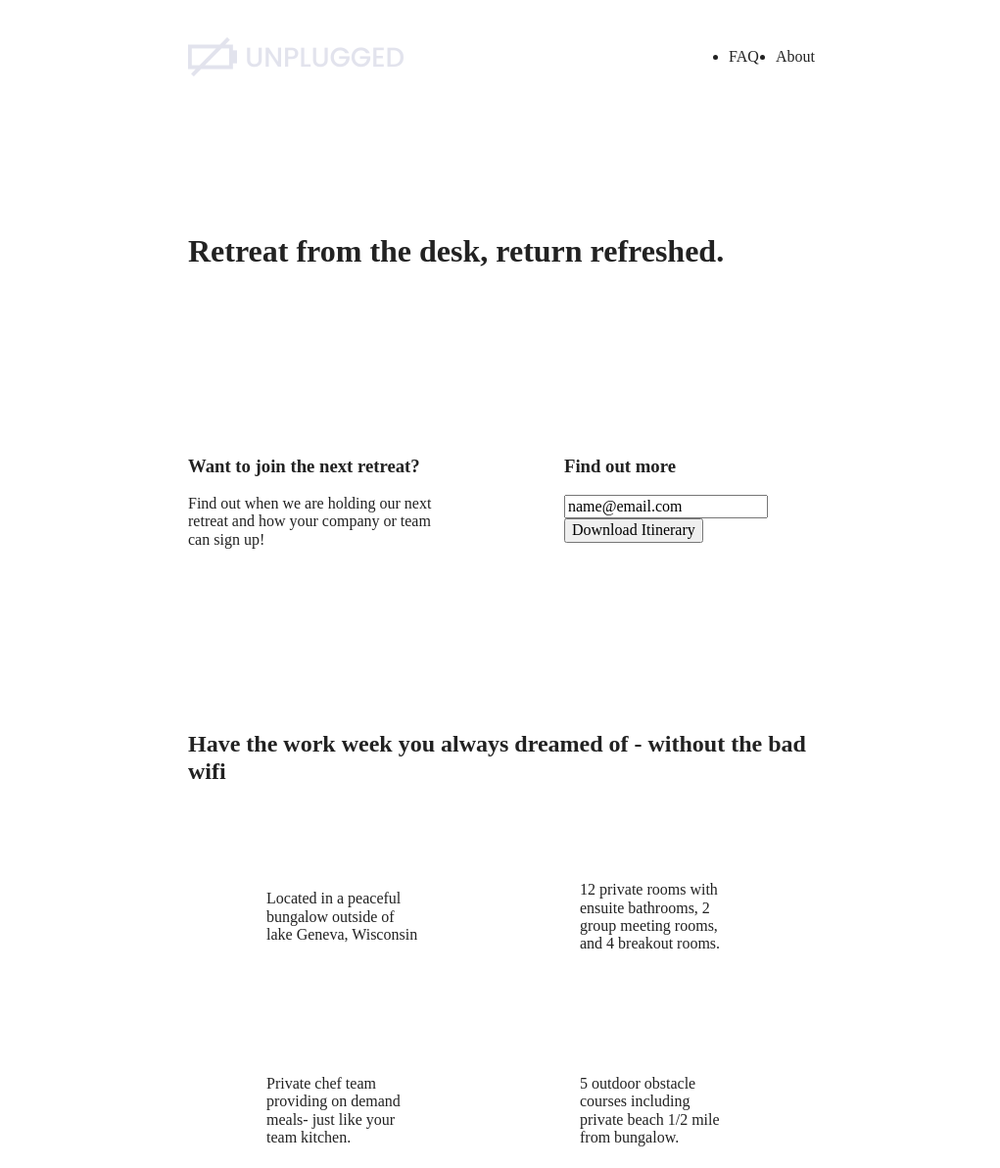
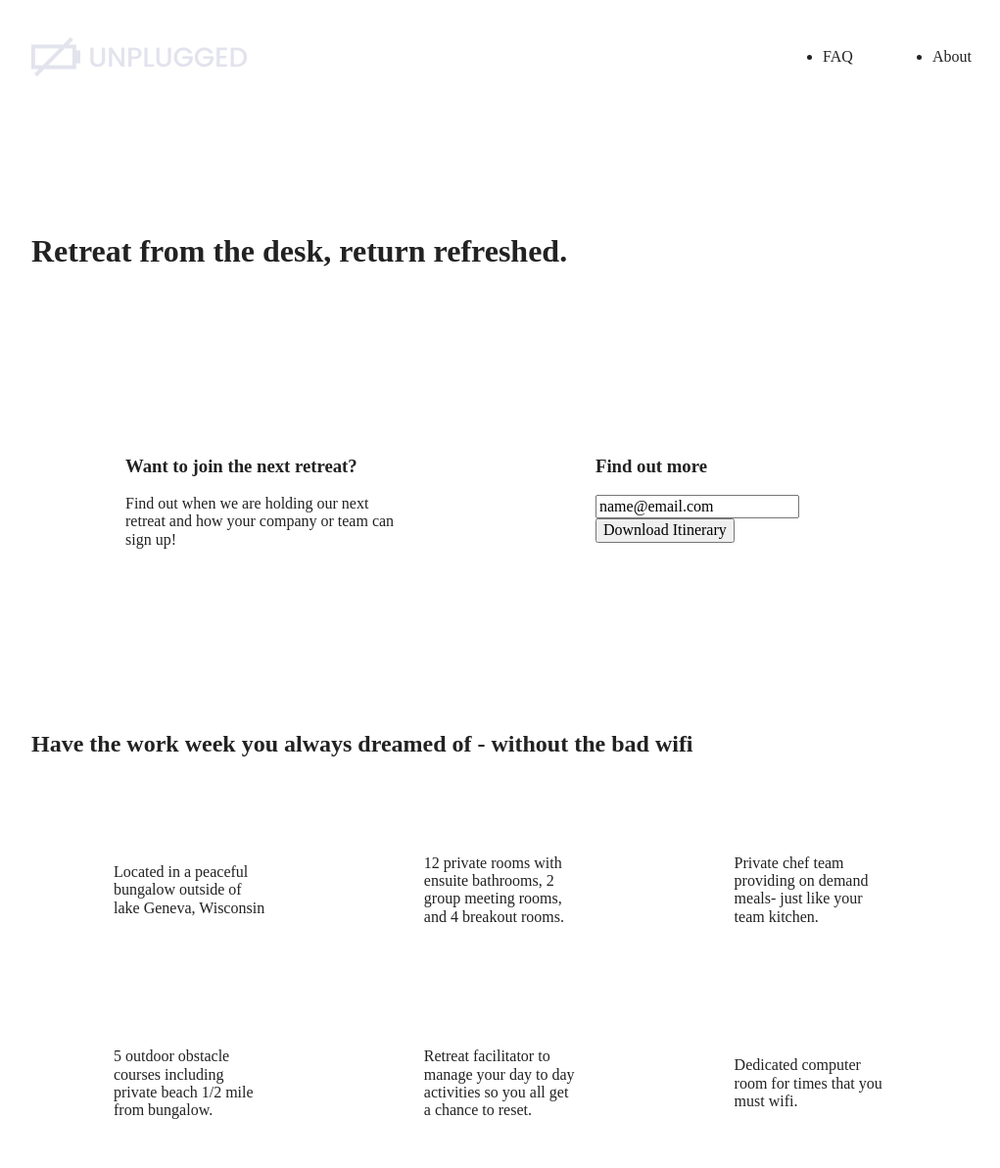
Before and after one commit to lc-designstudio/unplugged-retreat, a website built with Parcel: page index.html in a window 1280 px wide. Shown: the top 1192 px of the page at 98% size, without its empty margins (128-1149 px from the left). Built offline with nearby package versions, Linux system fonts and the light colour scheme.

Commit message:
Coded desktop breakpoints

```diff
--- a/css/main.css
+++ b/css/main.css
@@ -445,8 +445,6 @@ textarea {
 			text-align: center;
     }
 
-	}
-
     /* ==========================================================================
      About Page
      ========================================================================== */
@@ -491,8 +489,41 @@ textarea {
 		}
 
 
+	@media only screen and (min-width: 1200px) {
 
-	 @media only screen and (min-width: 1200px) {
+	.content-wrapper {
+    max-width: 960px;
+  }
+
+  /* Hero */
+  .hero-area h1 {
+    width: 60%;
+}
+
+  /* Aside */
+  aside .content-wrapper {
+    justify-content: space-around;
+  }
+
+  aside .content-wrapper .form-description,
+  aside .content-wrapper .form {
+    width: 30%;
+  }
+
+  /* Features */
+
+  .features h2 {
+    width: 90%;
+  }
+
+  .features article {
+    flex-basis: 33%;
+  }
+
+  /* Reviews */
+  .reviews article div {
+    width: 42%;
+  }
 
 	 }
 /* ==========================================================================
```
